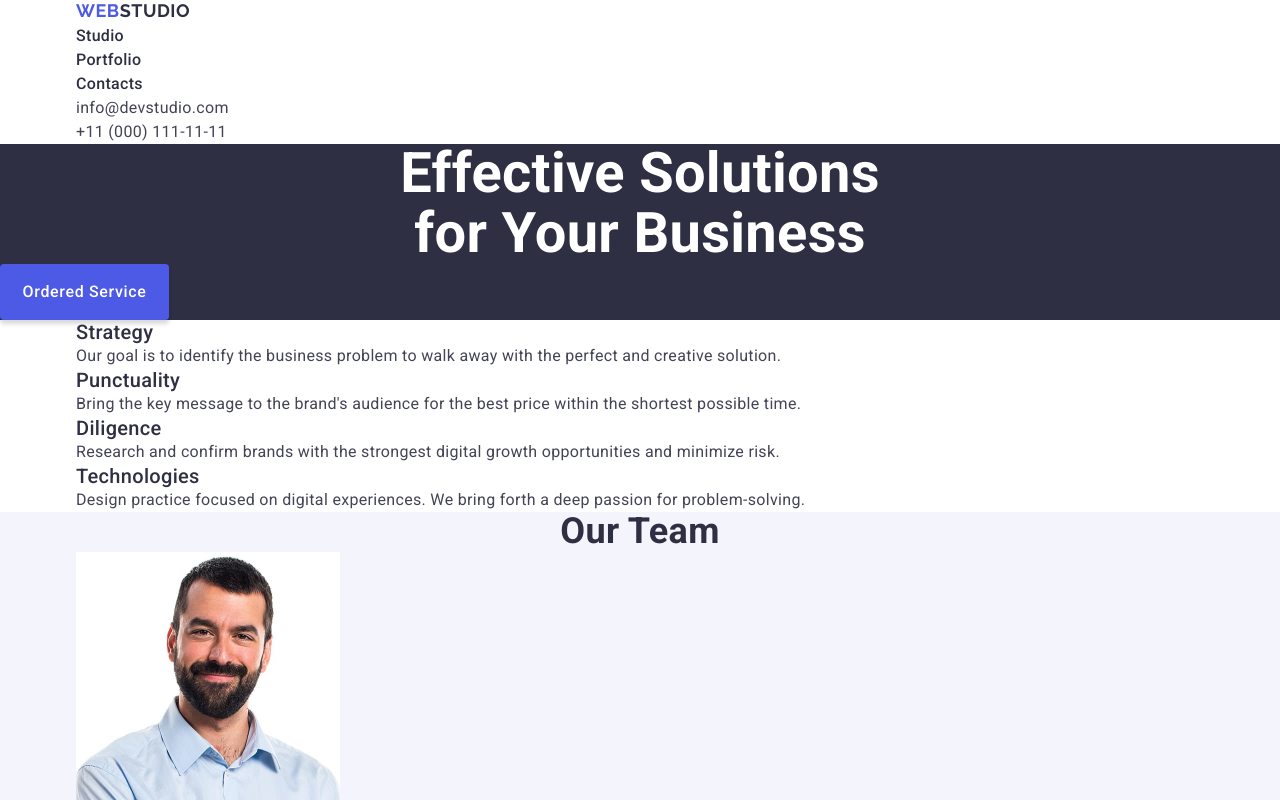
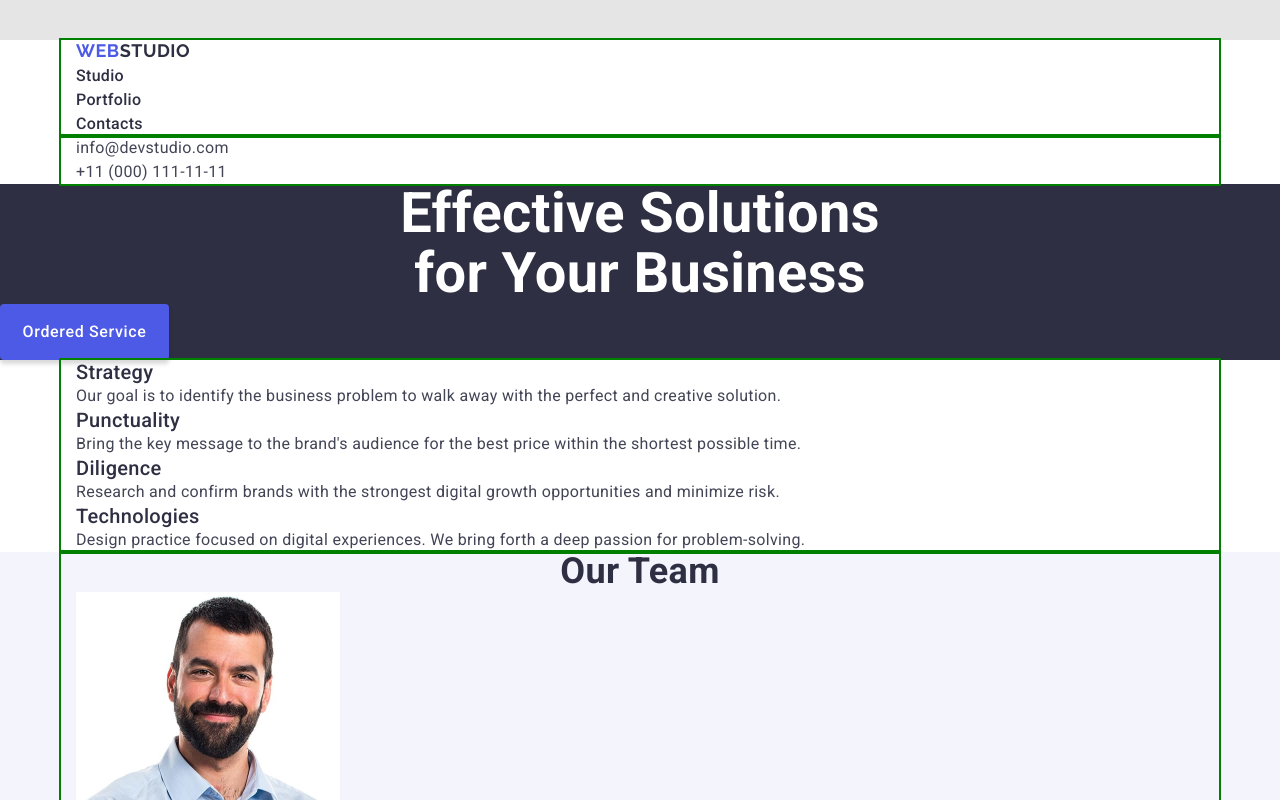
Before and after one commit to Kuchinskiy/goit-hw-03, a plain HTML site: page index.html in a window 1280 px wide. Shown: the top 800 px of the page. Drawn offline with nearby package versions, Linux system fonts and the light colour scheme.

Commit message:
correct files

```diff
--- a/css/styles.css
+++ b/css/styles.css
@@ -19,6 +19,8 @@
 	padding-right: 15px;
 	margin-left: auto;
 	margin-right: auto;
+
+	outline: 2px solid green;
 }
 
 /* Header */
--- a/css/stylesnull.css
+++ b/css/stylesnull.css
@@ -2,6 +2,8 @@ html,
 body {
 	font-family: "Roboto", sans-serif;
 	background-color: #E5E5E5;
+	padding-top: 20px;
+	padding-bottom: 20px;
 
 	color: #434455;
 	line-height: 1.5;
--- a/index.html
+++ b/index.html
@@ -73,8 +73,8 @@
 
 		<!-- Section#2 Our Team-->
 		<section class="section-team">
-			<h2 class="section-title">Our Team</h2>
 			<div class="wrapper">
+				<h2 class="section-title">Our Team</h2>
 				<ul>
 					<li>
 						<img src="./images/Mark_sq.jpg" alt="team member" width="264">
```
